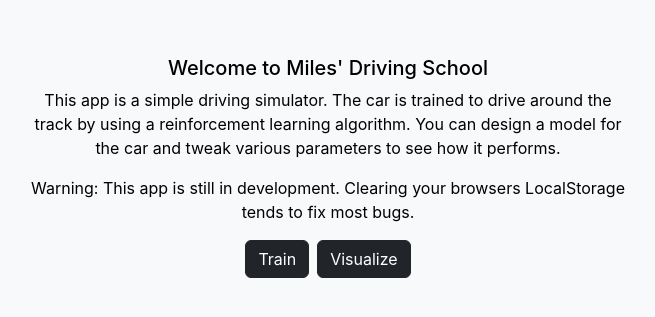
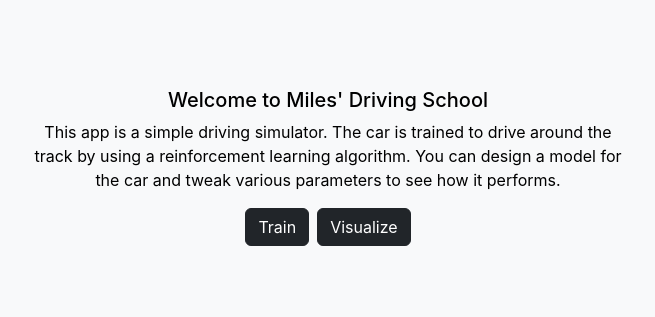
Before and after one commit to jedwards1230/cars, a React (Create React App) app: page / in a window 1280 px wide. Shown: the part 233-550 px from the top of the page, without its empty margins (312-967 px from the left). Built offline with nearby package versions, Linux system fonts and the light colour scheme.

Commit message:
Update welcome.js

```diff
--- a/src/components/welcome.js
+++ b/src/components/welcome.js
@@ -9,7 +9,6 @@ const WelcomeView = (props) => {
         props.setTrain();
     }
 
-
     return (
         <div id="welcome" className="text-center text-bg-light p-3">
             <h5>Welcome to Miles' Driving School</h5>
@@ -17,9 +16,6 @@ const WelcomeView = (props) => {
                 This app is a simple driving simulator.
                 The car is trained to drive around the track by using a reinforcement learning algorithm.
                 You can design a model for the car and tweak various parameters to see how it performs.
-            </p>
-            <p>
-                Warning: This app is still in development. Clearing your browsers LocalStorage tends to fix most bugs.
             </p>
             <div>
                 <button id="startTrain" onClick={setTrain} className="btn mx-1 btn-dark">Train</button>
```
